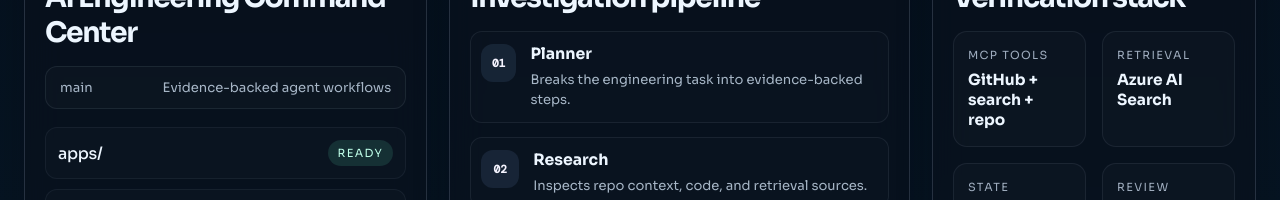
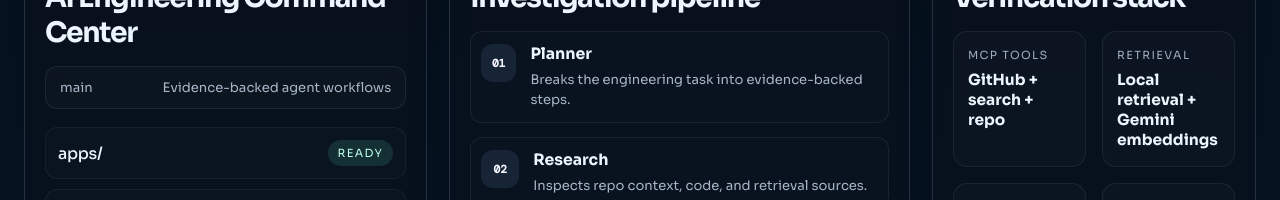
Before and after one commit to sii-1111/Ai-engineering-command-center, a Next.js app in the folder apps/web/: page / in a window 1280 px wide. Shown: the part 864-1064 px from the top of the page. Built offline with nearby package versions, Linux system fonts and the light colour scheme.

Commit message:
ui: replace Azure retrieval label with Gemini stack

```diff
--- a/apps/web/app/page.tsx
+++ b/apps/web/app/page.tsx
@@ -237,7 +237,7 @@ export default function Home() {
               </div>
               <div>
                 <span className="label">Retrieval</span>
-                <strong>Azure AI Search</strong>
+                <strong>Local retrieval + Gemini embeddings</strong>
               </div>
               <div>
                 <span className="label">State</span>
```
